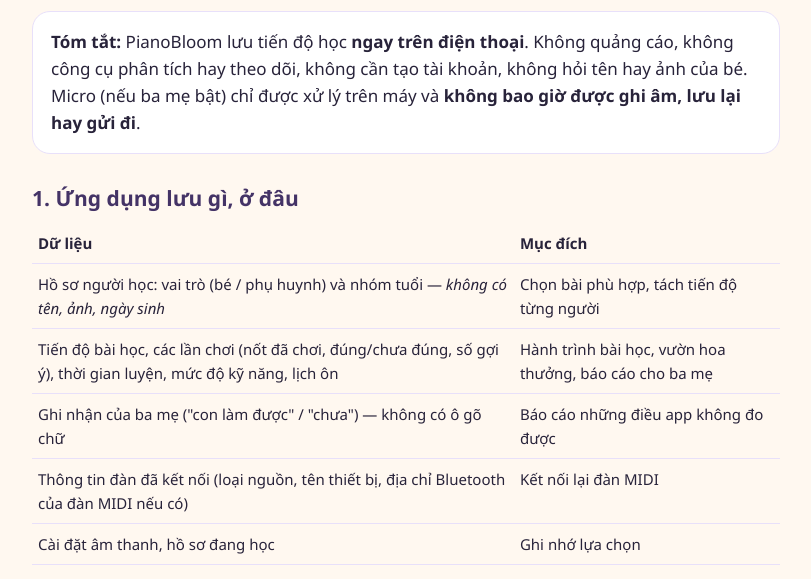
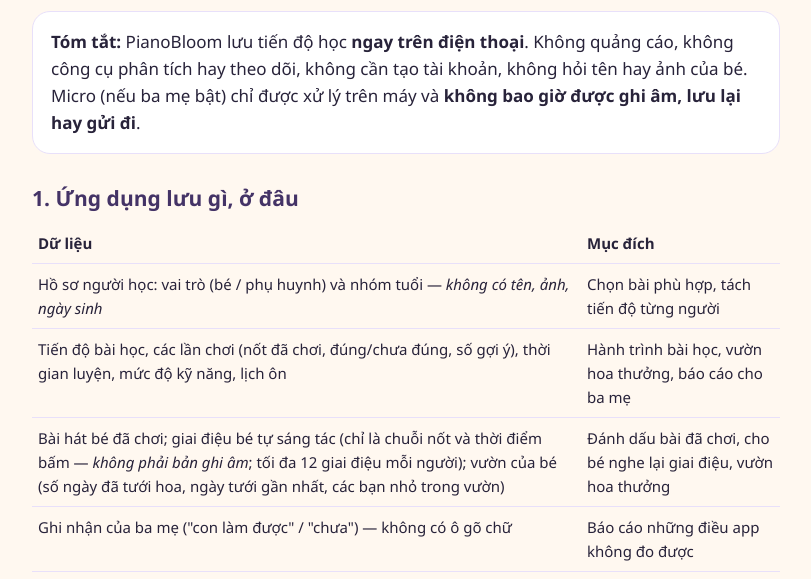
Before and after one commit to mittohoa/pianobloom-download, a plain HTML site: page privacy.html in a window 1280 px wide. Shown: the part 178-757 px from the top of the page, without its empty margins (234-1045 px from the left). Drawn offline with Linux system fonts and the light colour scheme.

Commit message:
Privacy: list child melodies (notes only) and garden data

```diff
--- a/privacy.html
+++ b/privacy.html
@@ -41,6 +41,7 @@
     <tr><th>Dữ liệu</th><th>Mục đích</th></tr>
     <tr><td>Hồ sơ người học: vai trò (bé / phụ huynh) và nhóm tuổi — <em>không có tên, ảnh, ngày sinh</em></td><td>Chọn bài phù hợp, tách tiến độ từng người</td></tr>
     <tr><td>Tiến độ bài học, các lần chơi (nốt đã chơi, đúng/chưa đúng, số gợi ý), thời gian luyện, mức độ kỹ năng, lịch ôn</td><td>Hành trình bài học, vườn hoa thưởng, báo cáo cho ba mẹ</td></tr>
+    <tr><td>Bài hát bé đã chơi; giai điệu bé tự sáng tác (chỉ là chuỗi nốt và thời điểm bấm — <em>không phải bản ghi âm</em>; tối đa 12 giai điệu mỗi người); vườn của bé (số ngày đã tưới hoa, ngày tưới gần nhất, các bạn nhỏ trong vườn)</td><td>Đánh dấu bài đã chơi, cho bé nghe lại giai điệu, vườn hoa thưởng</td></tr>
     <tr><td>Ghi nhận của ba mẹ ("con làm được" / "chưa") — không có ô gõ chữ</td><td>Báo cáo những điều app không đo được</td></tr>
     <tr><td>Thông tin đàn đã kết nối (loại nguồn, tên thiết bị, địa chỉ Bluetooth của đàn MIDI nếu có)</td><td>Kết nối lại đàn MIDI</td></tr>
     <tr><td>Cài đặt âm thanh, hồ sơ đang học</td><td>Ghi nhớ lựa chọn</td></tr>
```
